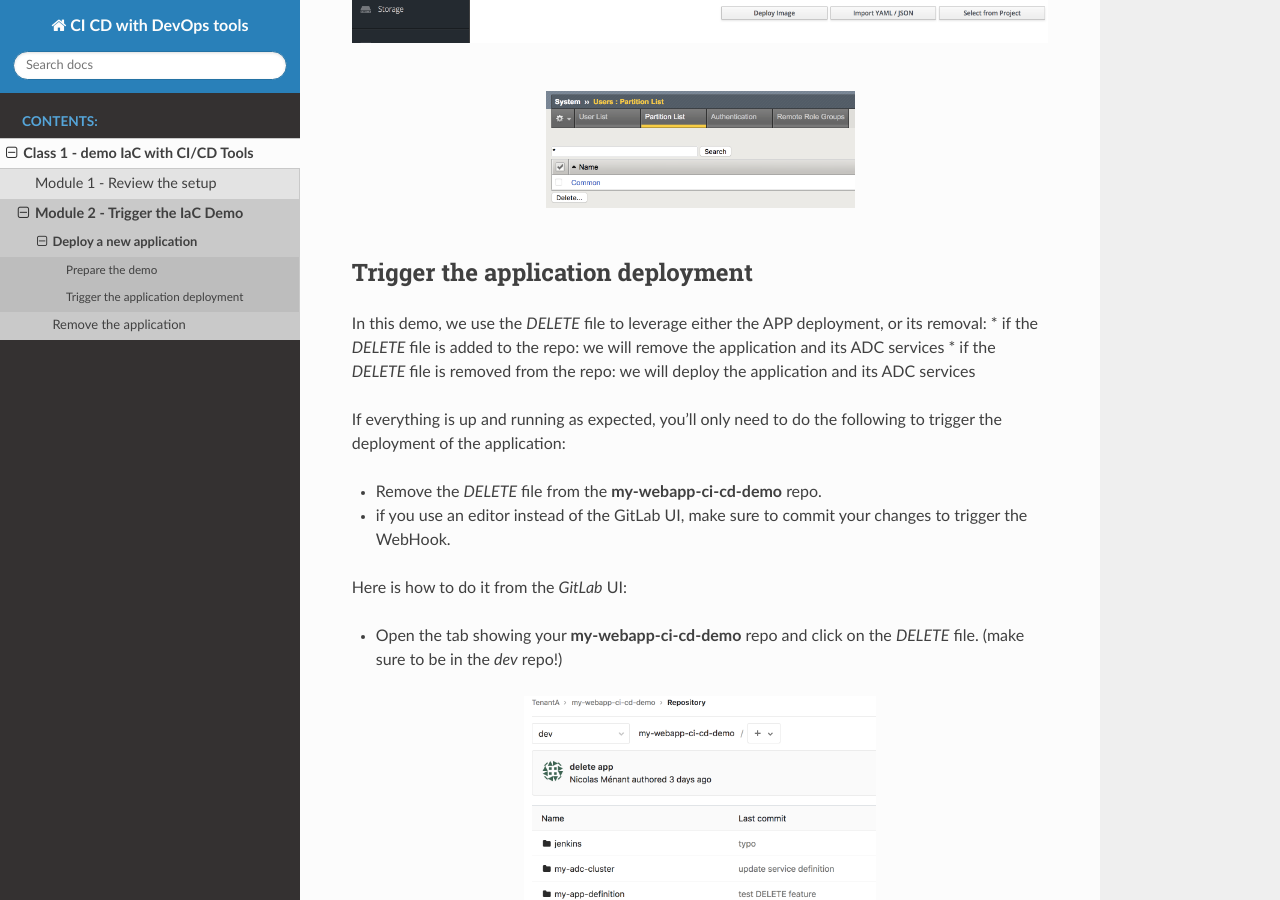
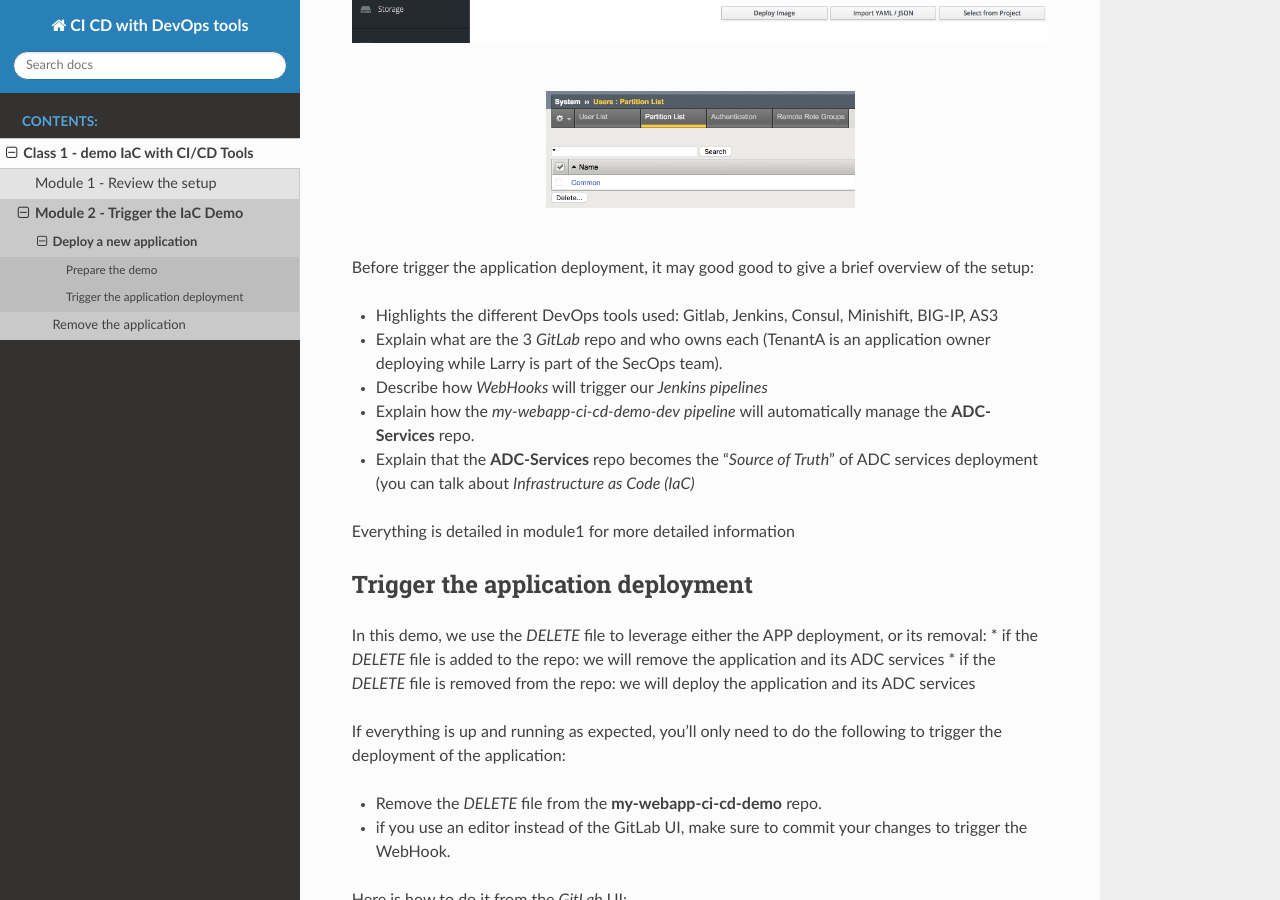
Before and after one commit to nmenant/ci-cd-env-setup, a Sphinx documentation site: the page built from docs/class1/module2/lab1.rst, in a window 1280 px wide and 900 px high, scrolled down 2111 px. Built offline with Sphinx 7.4.7 and the Read the Docs theme 2.0.0, drawn with Linux system fonts in a browser that asks for light colours.

Commit message:
update class1/module2 to detail a demo workflow

```diff
--- a/docs/class1/module2/lab1.rst
+++ b/docs/class1/module2/lab1.rst
@@ -70,6 +70,18 @@
     :scale: 30%
 
 |
+
+Before trigger the application deployment, it may good good to give a brief overview of the setup:
+
+* Highlights the different DevOps tools used: Gitlab, Jenkins, Consul, Minishift, BIG-IP, AS3
+* Explain what are the 3 *GitLab* repo and who owns each (TenantA is an application owner deploying while Larry
+  is part of the SecOps team).
+* Describe how *WebHooks* will trigger our *Jenkins pipelines*
+* Explain how the *my-webapp-ci-cd-demo-dev* *pipeline* will automatically manage the **ADC-Services** repo.
+* Explain that the **ADC-Services** repo becomes the "*Source of Truth*" of ADC services deployment (you can
+  talk about *Infrastructure as Code (IaC)*
+
+Everything is detailed in module1 for more detailed information
 
 Trigger the application deployment
 ^^^^^^^^^^^^^^^^^^^^^^^^^^^^^^^^^^
```
